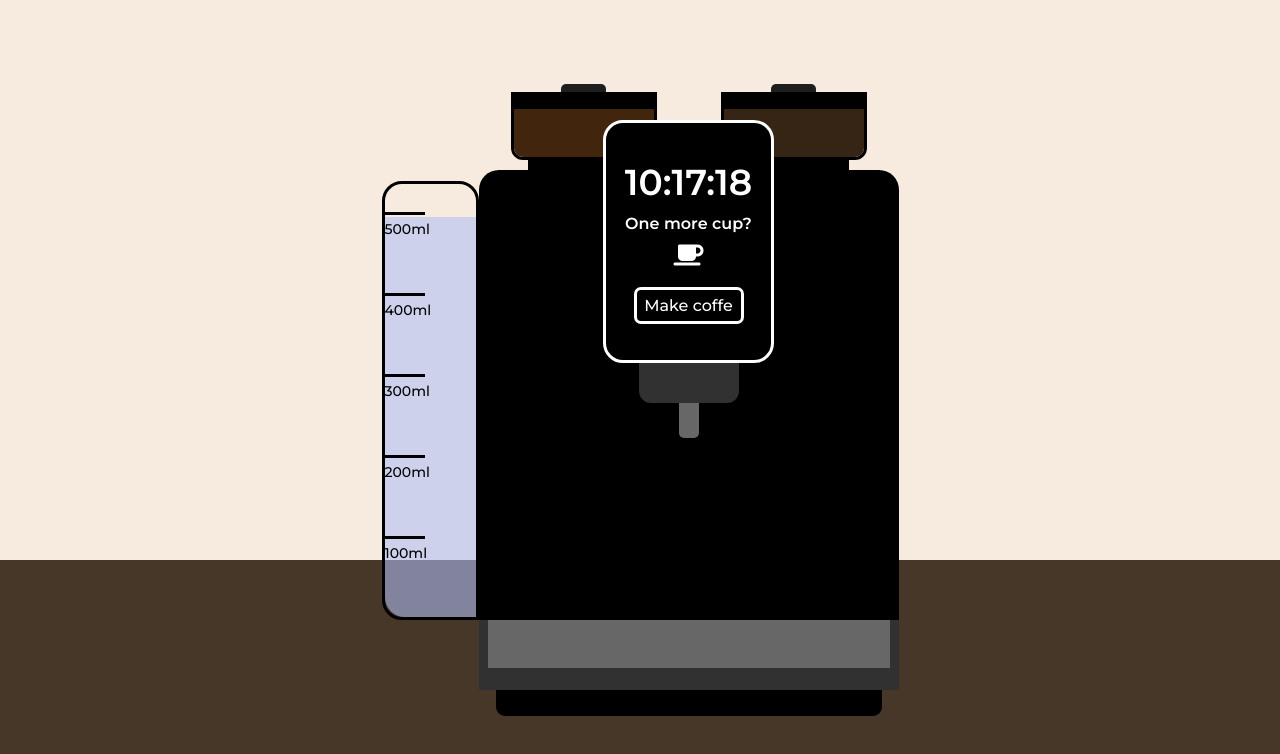
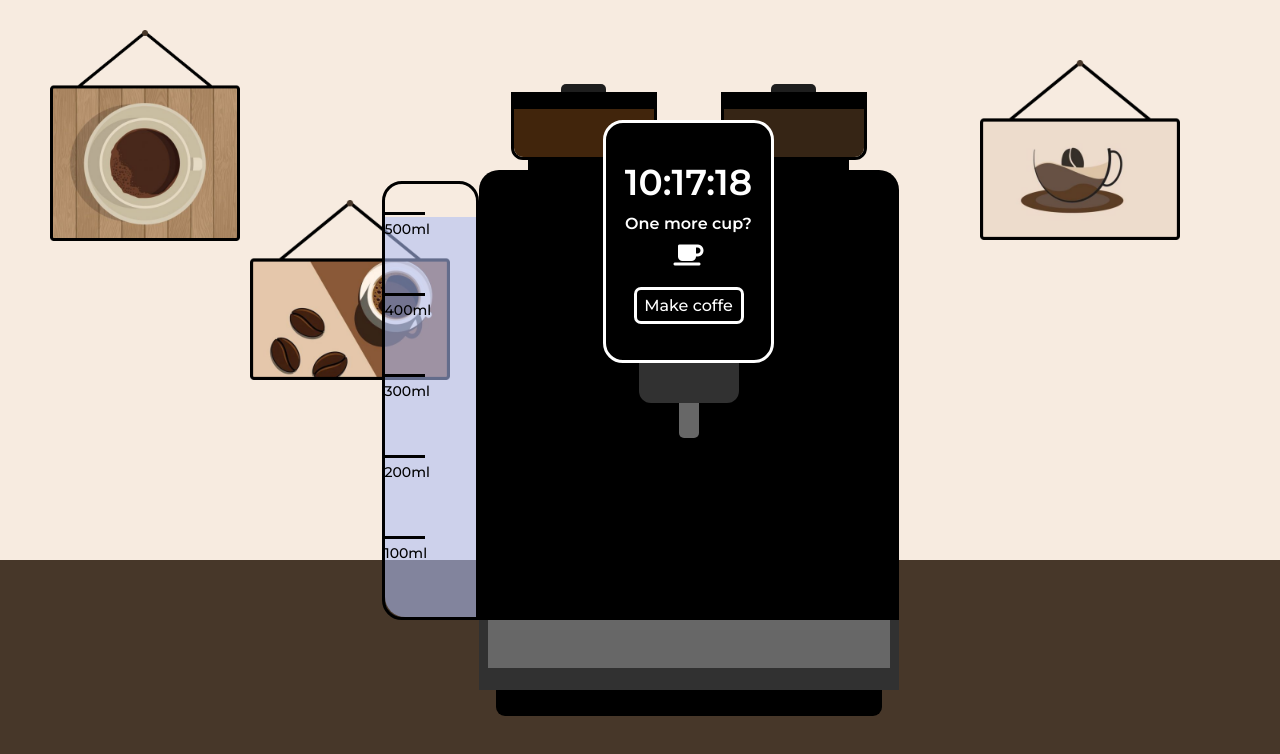
Before and after one commit to ZubalYana/Coffemashine, a plain HTML site: page index.html in a window 1280 px wide. Drawn offline with nearby package versions, Linux system fonts and the light colour scheme.

Commit message:
add background, wall, table and pictures

```diff
--- a/index.html
+++ b/index.html
@@ -185,7 +185,11 @@
 
 
         <div class="backGround">
-            <div class="backGround_wall"></div>
+            <div class="backGround_wall">
+                <img class="backGround_wall_picture1" src="./img/Picture1.png" alt="">
+                <img class="backGround_wall_picture2" src="./img/Picture2.png" alt="">
+                <img class="backGround_wall_picture3" src="./img/Picture3.png" alt="">
+            </div>
             <div class="backGround_table"></div>
         </div>
     </div>
--- a/style.scss
+++ b/style.scss
@@ -499,9 +499,11 @@
     }
     #WaterNoneChat_message1{
         display: none;
+        background-color: rgb(233, 208, 184);
     }
     #WaterNoneChat_message2{
         display: none;
+        background-color: rgb(233, 208, 184);
     }
     .WaterNoneChat_message2_respond{
         display: none;
@@ -513,17 +515,37 @@
         z-index: -2;
         width: 100%;
         height: 100vh;
-    }
         .backGround_wall{
             width: 100%;
             height: 70vh;
             background-color: rgb(247, 235, 224);
+            position: relative;
         }
         .backGround_table{
             width: 100%;
             height: 30vh;
             background-color: rgb(71, 55, 41);
         }
+        .backGround_wall_picture1{
+            width: 190px;
+            position: absolute;
+            top: 30px;
+            left: 50px;
+        }
+        .backGround_wall_picture2{
+            width: 200px;
+            position: absolute;
+            left: 250px;
+            top: 200px;
+        }
+        .backGround_wall_picture3{
+            width: 200px;
+            position: absolute;
+            right: 100px;
+            top: 60px;
+        }
+    }
+
 
 
 }
```
Also changed, not shown: img/Picture1.png (added), img/Picture2.png (added), img/Picture3.png (added), style.css, 1 other file. Lines whose indentation alone changed are shown as unchanged.
